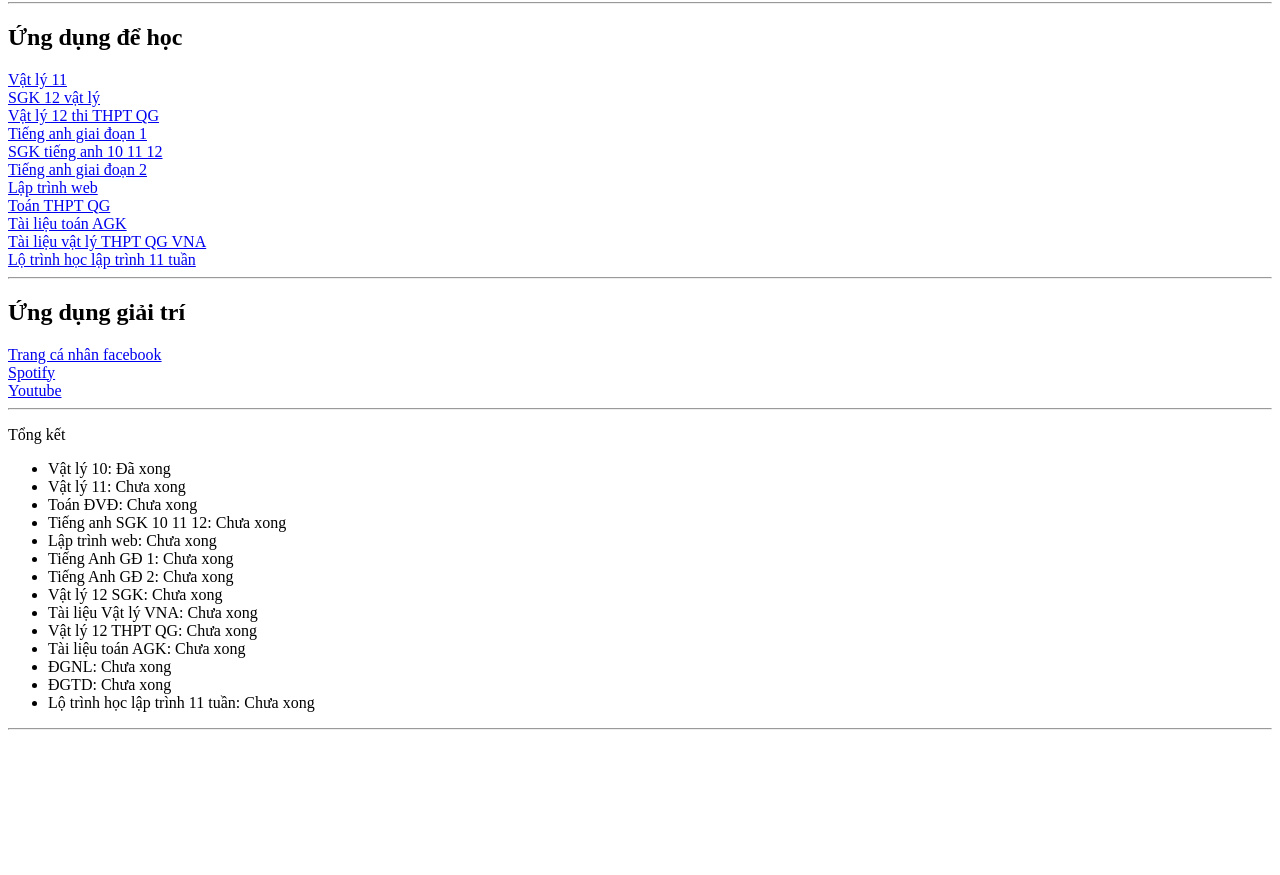
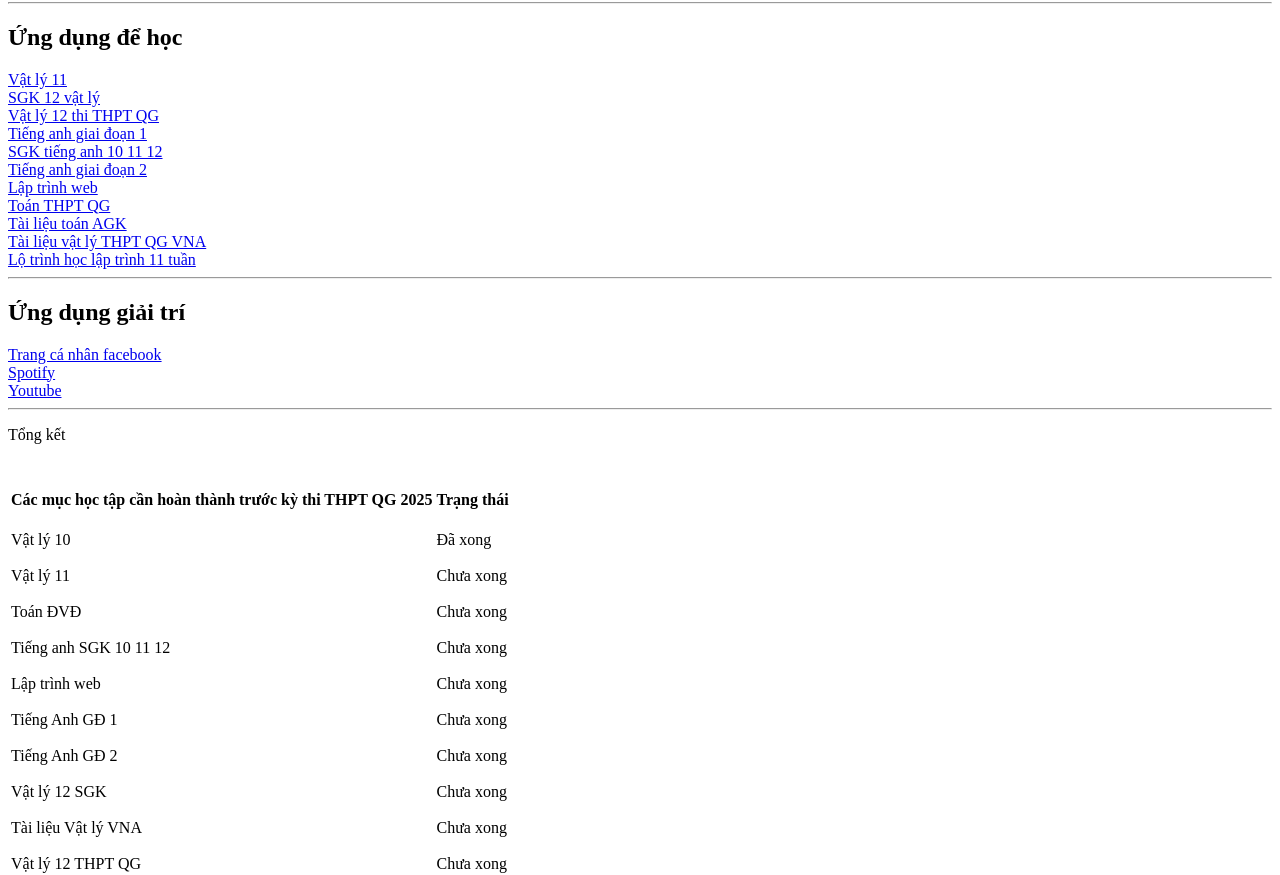
Before and after one commit to Lwman81812/Web-c-a-M-nh, a plain HTML site: page index.html in a window 1280 px wide. Shown: the part 78-953 px from the top of the page. Before the commit the page ends 816 px from the top, so only its background shows below. Drawn offline with Linux system fonts and the light colour scheme.

Commit message:
sua lan 8

```diff
--- a/index.html
+++ b/index.html
@@ -58,23 +58,52 @@
 
 <hr>
 <p>Tổng kết</p>
-<ul>
-  <li>Vật lý 10: Đã xong</li>
-  <li>Vật lý 11: Chưa xong</li>
-  <li>Toán ĐVĐ: Chưa xong</li>
-  <li>Tiếng anh SGK 10 11 12: Chưa xong</li>
-  <li>Lập trình web: Chưa xong</li>
-  <li>Tiếng Anh GĐ 1: Chưa xong</li>
-  <li>Tiếng Anh GĐ 2: Chưa xong</li>
-  <li>Vật lý 12 SGK: Chưa xong</li>
-  <li>Tài liệu Vật lý VNA: Chưa xong</li>
-  <li>Vật lý 12 THPT QG: Chưa xong</li>
-  <li>Tài liệu toán AGK: Chưa xong</li>
-  <li>ĐGNL: Chưa xong</li>
-  <li>ĐGTD: Chưa xong</li>
-  <li>Lộ trình học lập trình 11 tuần: Chưa xong</li>
-</ul>
-<hr>
+
+
+<table>
+    <tr>
+      <pre>
+        <th>Các mục học tập cần hoàn thành trước kỳ thi THPT QG 2025</th>
+
+
+        <th>Trạng thái</th>
+      </pre>
+    </tr>
+    <tr>
+        <td>
+          <br>Vật lý 10</br>
+          <br>Vật lý 11 </br>
+          <br>Toán ĐVĐ </br>
+          <br>Tiếng anh SGK 10 11 12 </br>
+          <br>Lập trình web </br>
+          <br>Tiếng Anh GĐ 1 </br>
+          <br>Tiếng Anh GĐ 2 </br>
+          <br>Vật lý 12 SGK </br>
+          <br>Tài liệu Vật lý VNA </br>
+          <br>Vật lý 12 THPT QG </br>
+          <br>Tài liệu toán AGK </br>
+          <br>ĐGNL </br>
+          <br>ĐGTD </br>
+          <br>Lộ trình học lập trình 11 tuần</br>
+        </td>
+        <td>
+          <br>Đã xong</br>
+          <br>Chưa xong</br>
+          <br>Chưa xong</br>
+          <br>Chưa xong</br>
+          <br>Chưa xong</br>
+          <br>Chưa xong</br>
+          <br>Chưa xong</br>
+          <br>Chưa xong</br>
+          <br>Chưa xong</br>
+          <br>Chưa xong</br>
+          <br>Chưa xong</br>
+          <br>Chưa xong</br>
+          <br>Chưa xong</br>
+          <br>Chưa xong</br>
+        </td>
+    </tr>
+</table>
 
 </body>
 </html>
```
